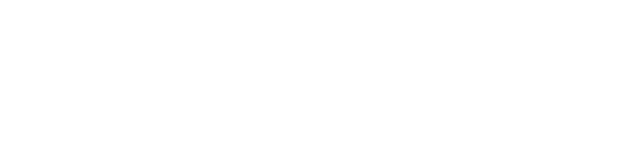
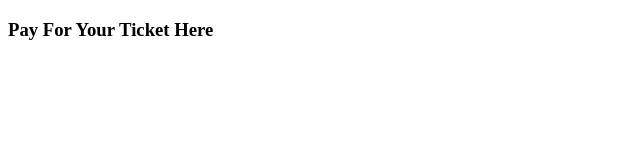
Before and after one commit to moatacad/ticketapp, a plain HTML site: page pay.html in a window 1280 px wide. Shown: the whole page, without its empty margins (0-640 px from the left). Drawn offline with Linux system fonts and the light colour scheme.

Commit message:
Updates added after meeting with the customer

```diff
--- a/pay.html
+++ b/pay.html
@@ -7,6 +7,7 @@
     <title>Payment Page</title>
 </head>
 <body>
+    <h3>Pay For Your Ticket Here</h3>
 
 </body>
 </html>
```
